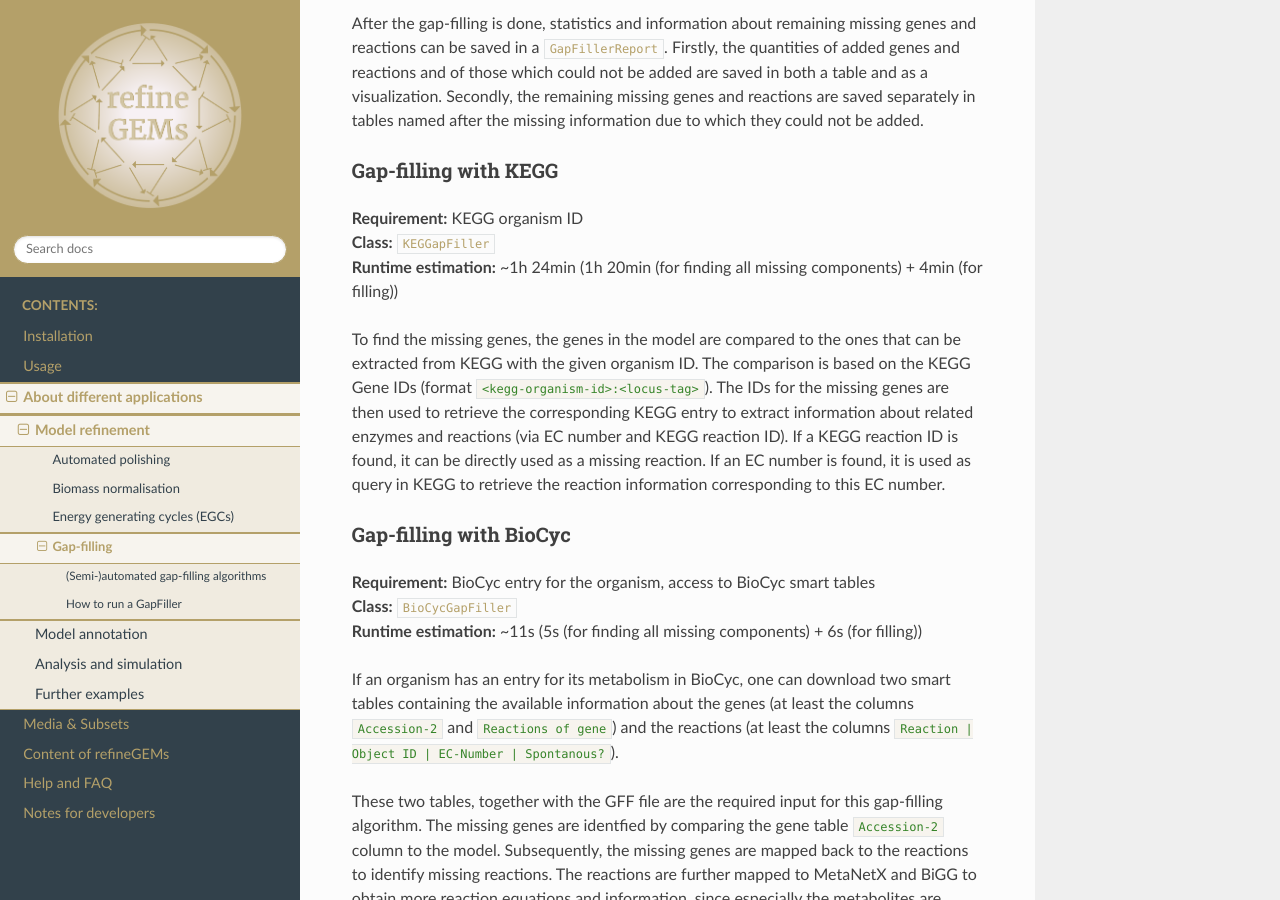
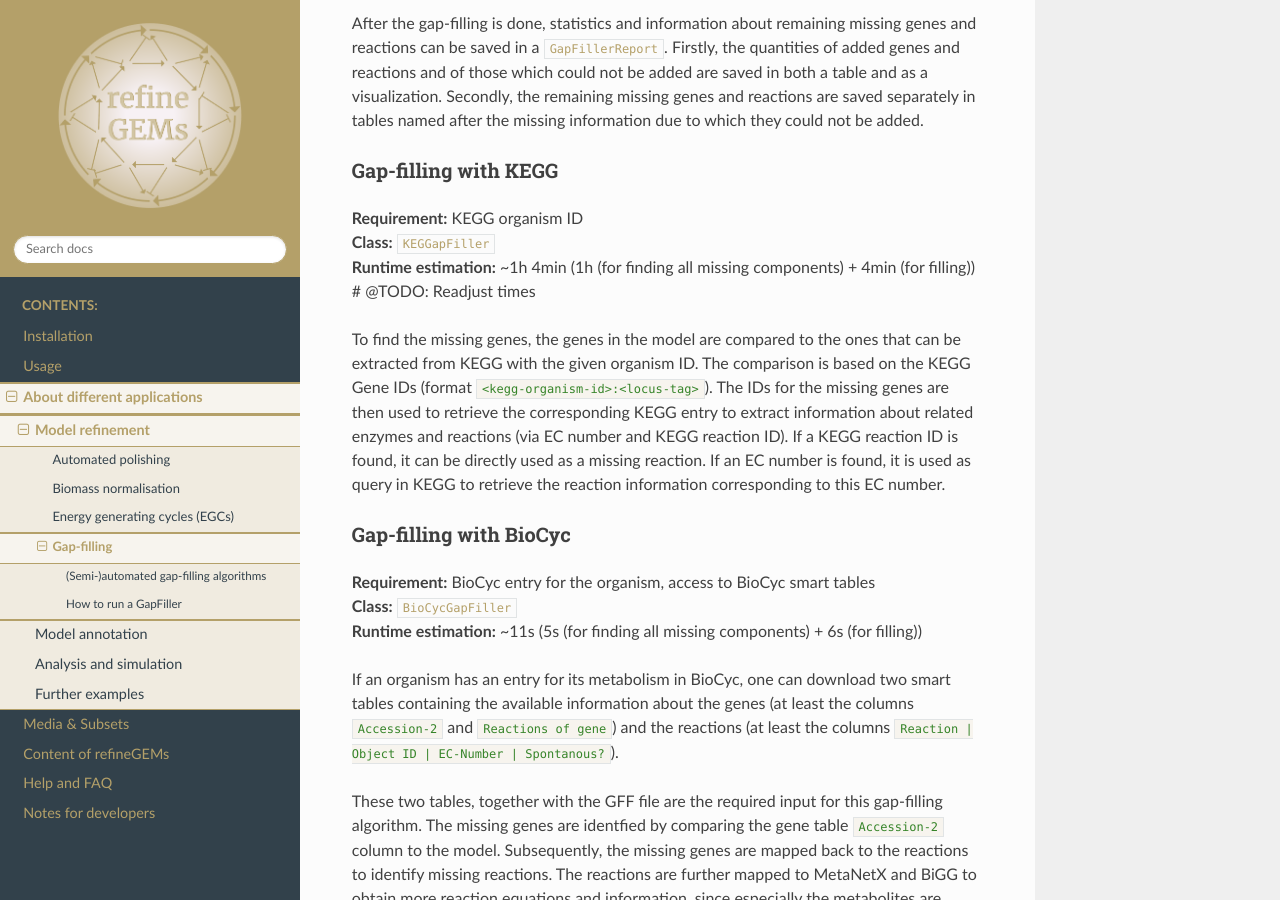
Before and after one commit to draeger-lab/refinegems, a Sphinx documentation site: the page built from docs/source/modules-desc/gapfill.rst, in a window 1280 px wide and 900 px high, scrolled down 1901 px. Built offline with Sphinx 7.4.7 and the Read the Docs theme 3.1.0, drawn with Linux system fonts in a browser that asks for light colours; some of the changed text lies outside the part shown.

Commit message:
Added TODOs to gapfilling #121 #162

```diff
--- a/docs/source/modules-desc/gapfill.rst
+++ b/docs/source/modules-desc/gapfill.rst
@@ -72,7 +72,7 @@ Gap-filling with KEGG
 
 | **Requirement:** KEGG organism ID
 | **Class:** :py:class:`~refinegems.classes.gapfill.KEGGapFiller`
-| **Runtime estimation:** ~1h 24min (1h 20min (for finding all missing components) + 4min (for filling))
+| **Runtime estimation:** ~1h 4min (1h (for finding all missing components) + 4min (for filling)) # @TODO: Readjust times
 
 To find the missing genes, the genes in the model are compared to the ones that can be
 extracted from KEGG with the given organism ID. The comparison is based on the KEGG
```
Also changed, not shown: other parts of docs/source/modules-desc/gapfill.rst (+1 -1 lines), 1 other file.
